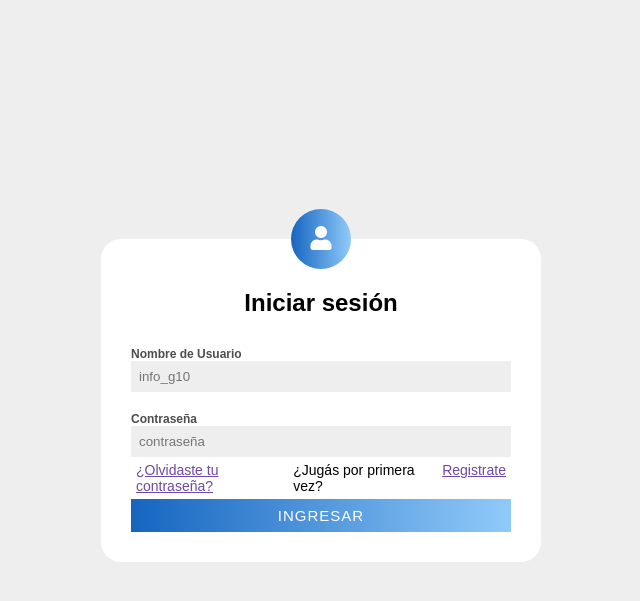
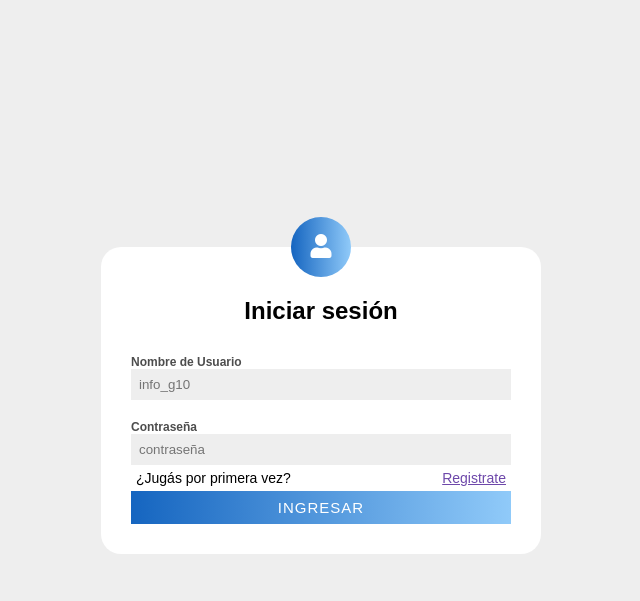
Before and after one commit to g10-info/g10-info.github.io, a Django app: page /login in a window 1280 px wide. Shown: the top 601 px of the page, without its empty margins (319-959 px from the left). Run offline with Django 3.2, Linux system fonts and the light colour scheme.

Commit message:
Quitado el "anchor" "olvidaste tu contraseña" que no servía para nada

```diff
--- a/templates/usuario/login.html
+++ b/templates/usuario/login.html
@@ -29,7 +29,6 @@
       <label for="password">Contraseña</label>
       <input type="password" name="password" id="password" class="input" autocomplete="off" placeholder="contraseña" required="true"/>
       <div class="links">
-        <a href="#">¿Olvidaste tu contraseña?</a>
         <p>¿Jugás por primera vez?</p>
         <a href="/registro">Registrate</a>
       </div>
```
